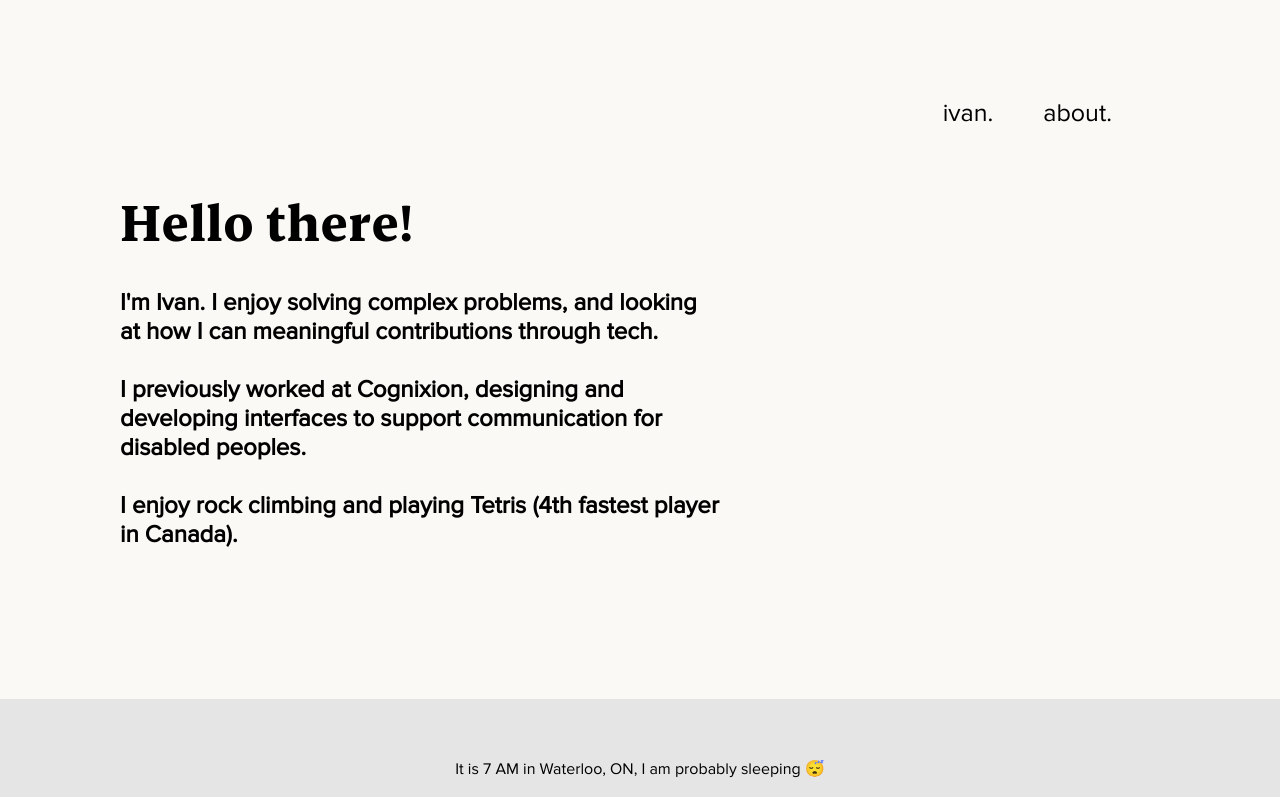
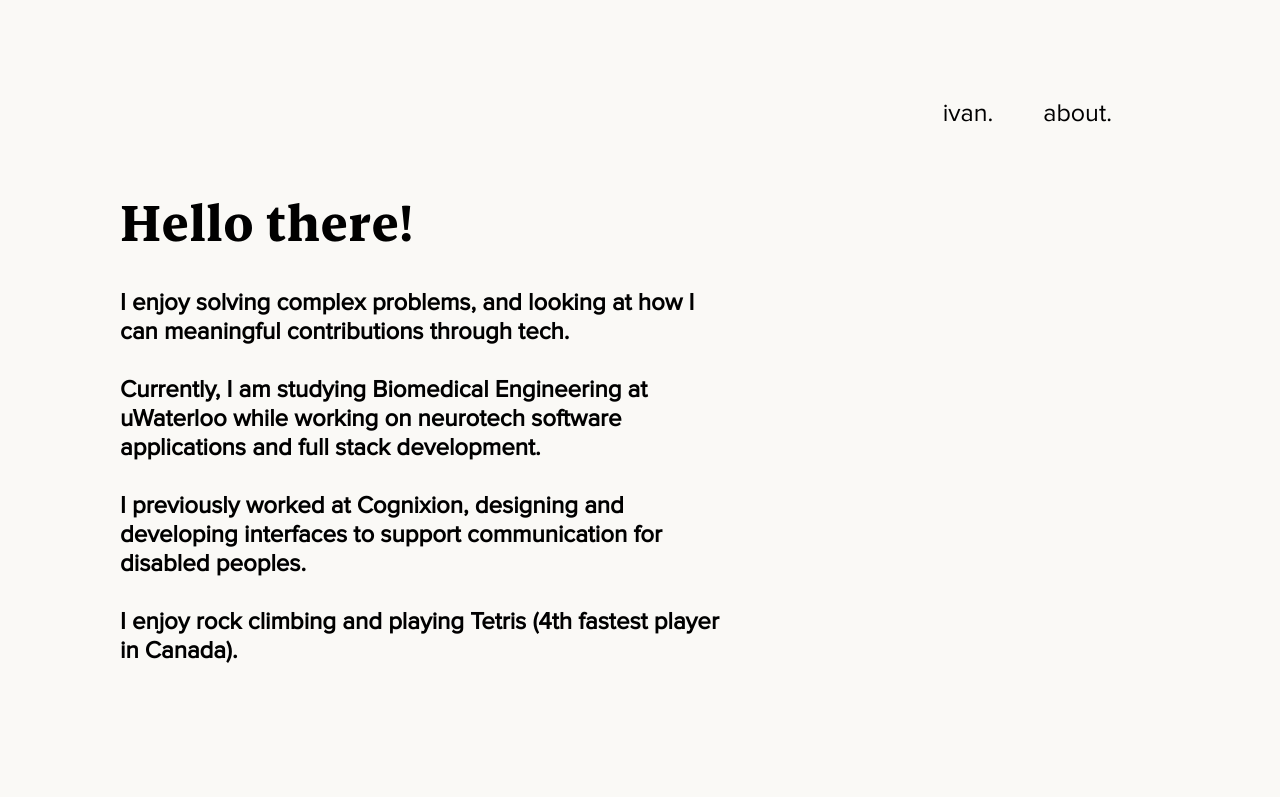
Before and after one commit to IvanYu327/ivan-yu, a React (Create React App) app: page /about in a window 1280 px wide. Shown: the top 797 px of the page. Built offline with nearby package versions, Linux system fonts and the light colour scheme.

Commit message:
content changes

```diff
--- a/src/components/About/about.js
+++ b/src/components/About/about.js
@@ -26,8 +26,13 @@
         <Heading1>Hello there!</Heading1>
         <AboutContentContainer>
           <Heading2>
-            I'm Ivan. I enjoy solving complex problems, and looking at how I can
+            I enjoy solving complex problems, and looking at how I can
             meaningful contributions through tech.
+            <br />
+            <br />
+            Currently, I am studying Biomedical Engineering at uWaterloo while
+            working on neurotech software applications and full stack
+            development.
             <br />
             <br />
             I previously worked at Cognixion, designing and developing
```
